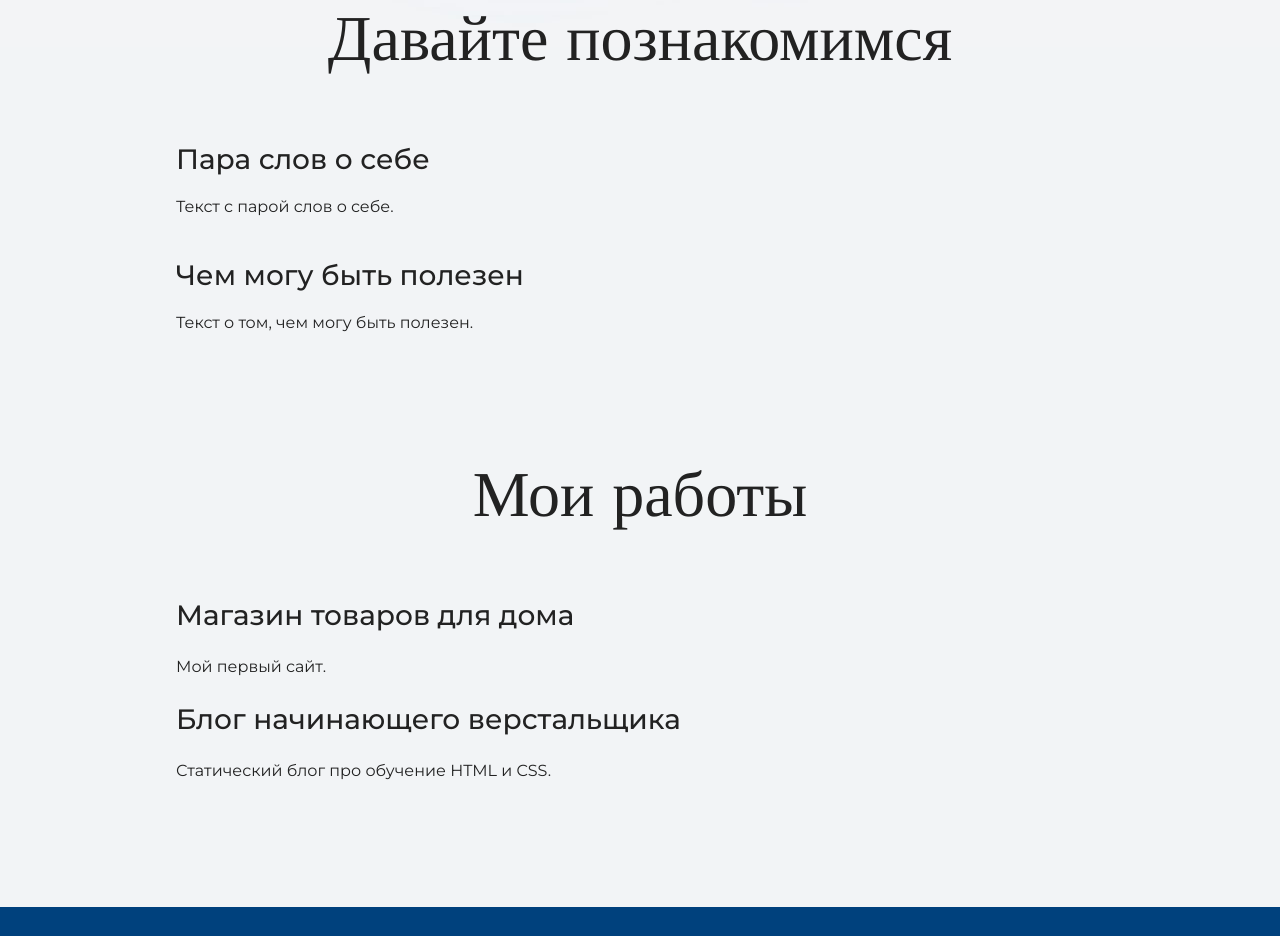
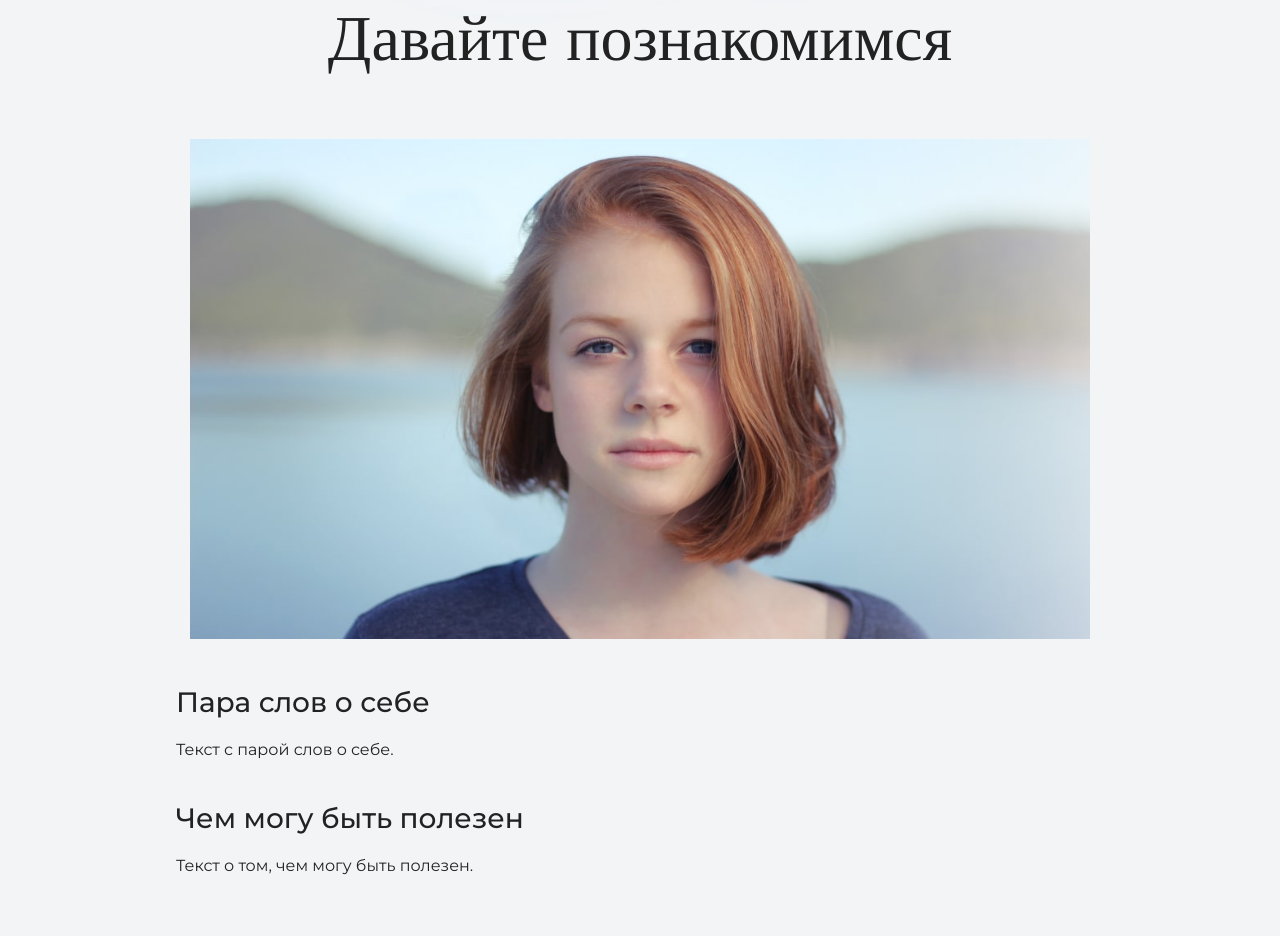
Before and after one commit to MaminoChydo/my-sait-krytoi, a plain HTML site: page index.html in a window 1280 px wide. Shown: the part 1033-1969 px from the top of the page. Drawn offline with nearby package versions, Linux system fonts and the light colour scheme.

Commit message:
user.img

```diff
--- a/index.html
+++ b/index.html
@@ -27,6 +27,9 @@
     <section class="intro">
       <div class="container">
         <h2 class="subheading">Давайте познакомимся</h2>
+        <figure class="user-image">
+          <img src="files/user.jpg" width="900" height="500" alt="Фотография молодого джуна">
+        </figure>
         <h3>Пара слов о себе</h3>
         <p>Текст с парой слов о себе.</p>
         <h3>Чем могу быть полезен</h3>
```
